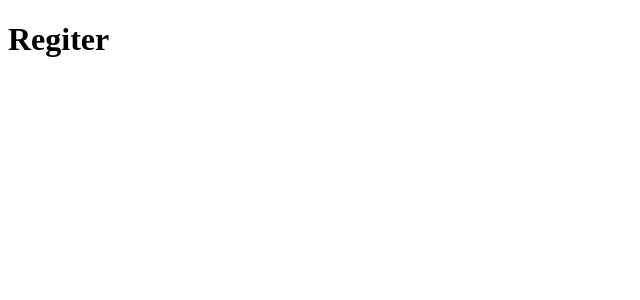
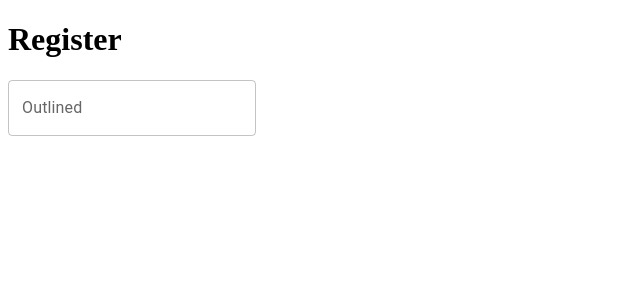
Before and after one commit to nadeemparokkot/chat-app-frontend-react, a React (Create React App) app: page / in a window 1280 px wide. Shown: the top 300 px of the page, without its empty margins (0-640 px from the left). Built offline with nearby package versions, Linux system fonts and the light colour scheme; the HTML template or start-up script is replaced by a standard one.

Commit message:
just tested how to work the material UI TextField

```diff
--- a/src/Components/Register.jsx
+++ b/src/Components/Register.jsx
@@ -1,9 +1,11 @@
 import React from 'react'
+import TextField from '@mui/material/TextField';
 
 function Register() {
   return (
-    <div>
-      <h1>Regiter</h1>
+    <div className='container text-center'>
+        <h1>Register</h1>
+        <TextField id="outlined-basic" label="Outlined" variant="outlined" />
     </div>
   )
 }
```
